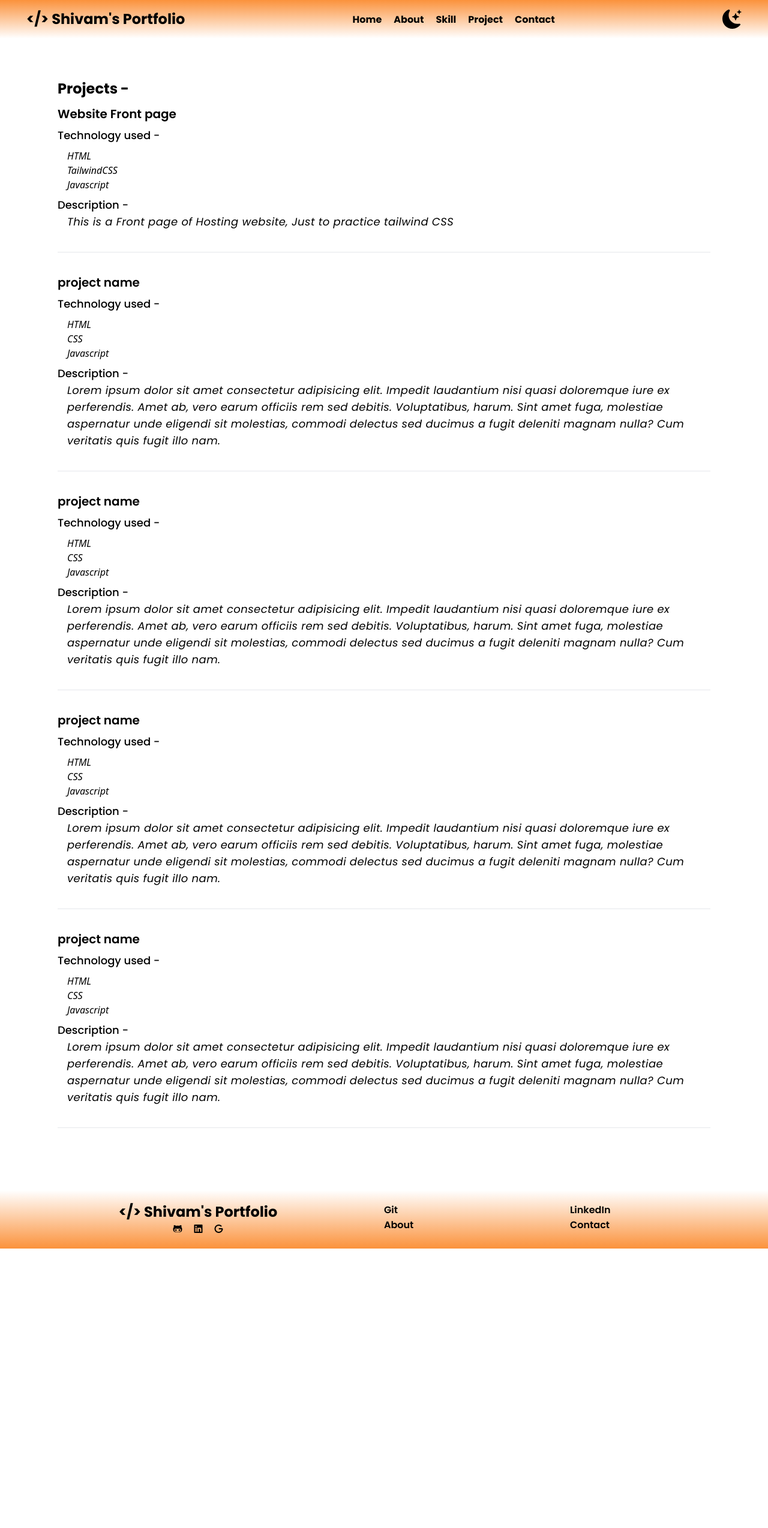
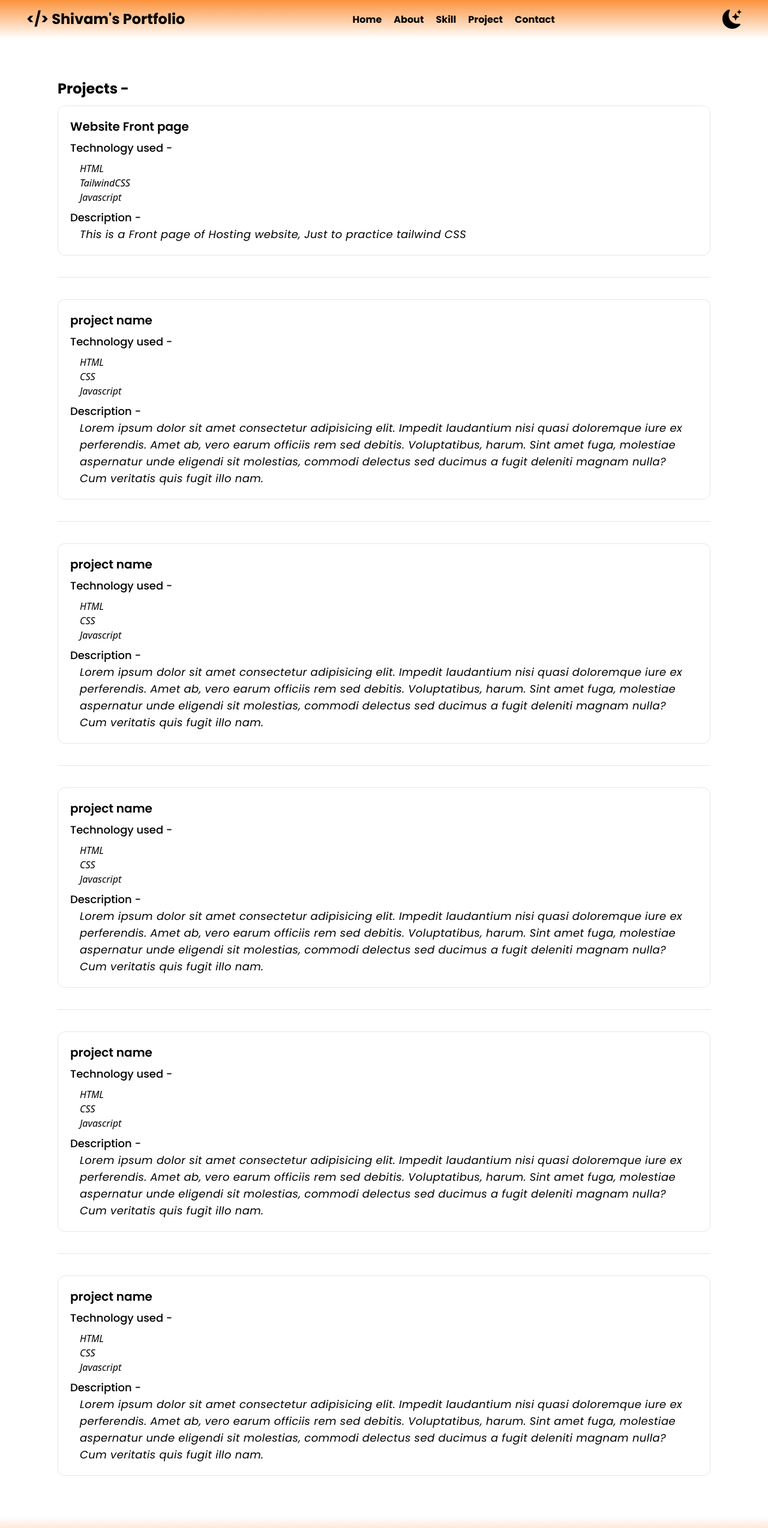
Before and after one commit to ShivamVashishthaa/Js-01-Portfolio, a React (Vite) app: page /project in a window 1280 px wide. Shown: the top 2548 px of the page at 60% size. Before the commit the page ends 2082 px from the top, so only its background shows below. Built offline with nearby package versions, Linux system fonts and the light colour scheme; a web font is replaced by a local one.

Commit message:
add-downloadCV-link

```diff
--- a/src/Components/Body/About.jsx
+++ b/src/Components/Body/About.jsx
@@ -3,16 +3,16 @@ import React from 'react'
 function About() {
     return (
         <section className='flex flex-col gap-5 px-5 min-h-full md:px-16 lg:px-24 lg:py-12 '>
-            <div >
+            <div className='' >
                 <h2 className='font-semibold text-xl mb-4'>Education -</h2>
-                <div className='md:flex md:justify-between'>
+                <div className='border rounded-xl p-5 hover:bg-orange-50 hover:scale-[1.01] transition-all ease-linear duration-100 md:flex md:justify-between'>
                     <div>
                         <h3 className='font-medium text-lg'>MCA : Master of Computer Applications</h3>
                         <em className='text-gray-500'>College : IMS Ghaziabad</em>
                     </div>
                     <em className='text-gray-500'>2019-2021</em>
                 </div>
-                <div className='mt-5 md:flex md:justify-between'>
+                <div className='border rounded-xl p-5 hover:bg-orange-50 hover:scale-[1.01] transition-all ease-linear duration-100 mt-5 md:flex md:justify-between'>
                     <div>
                         <h3 className='font-medium text-lg'>BCA : Bachelor of Computer Applications</h3>
                         <em className='text-gray-500'>College : I P College, Campus 2, Bulandshahr, U.P
@@ -24,7 +24,7 @@ function About() {
             <hr className='my-5' />
             <div>
                 <h2 className='font-semibold text-xl mb-4'>Working -</h2>
-                <div className=''>
+                <div className='border rounded-xl p-5 hover:bg-orange-50 hover:scale-[1.01] transition-all ease-linear duration-100' >
                     <h3 className='font-medium text-lg'>Infosys | <em className='text-gray-500 text-base font-normal'>	&#40; Hyderabad &#41;</em> | <em className='text-gray-500 text-sm font-normal'> &#40; Aug,2024 - Present &#41;</em></h3>
                     <em className='text-gray-500'>Senior System Engineer</em>
 
@@ -37,7 +37,7 @@ function About() {
                     </ul>
                 </div>
                 <hr className='my-9' />
-                <div className=''>
+                <div className='border rounded-xl p-5 hover:bg-orange-50 hover:scale-[1.01] transition-all ease-linear duration-100' >
                     <h3 className='font-medium text-lg'>Genpact | <em className='text-gray-500 text-base font-normal'>	&#40; Noida &#41;</em> | <em className='text-gray-500 text-sm font-normal'> &#40; Sept,2021 - Dec,2023 &#41;</em></h3>
                     <i className='text-gray-500'>Junior Java Developer</i>
                     <ul className='list-disc pl-7'>
@@ -66,11 +66,11 @@ function About() {
             <hr className='my-9' />
             <div>
                 <h2 className='font-semibold text-xl mb-4'>Certifications -</h2>
-                <div>
+                <div className='border rounded-xl p-5 hover:bg-orange-50 hover:scale-[1.01] transition-all ease-linear duration-100'>
                     <h3 className='font-medium text-lg'><a href="">Master of SpringBoot 3.0</a></h3>
                     <i className='text-gray-500'>Source : Udemy</i>
                 </div>
-                <div className='mt-5'>
+                <div className='mt-5 border rounded-xl p-5 hover:bg-orange-50 hover:scale-[1.01] transition-all ease-linear duration-100'>
                     <h3 className='font-medium text-lg'><a href="">Java Programming</a></h3>
                     <i className='text-gray-500'>Source : GreatLearning
                     </i>
--- a/src/Components/Body/Projects.jsx
+++ b/src/Components/Body/Projects.jsx
@@ -5,7 +5,7 @@ function Projects() {
     return (
         <section className='w-full h-auto px-5 md:gap-20 md:px-16 lg:px-24 lg:py-12'>
             <h2 className='text-xl font-bold md:text-2xl mb-3'>Projects -</h2>
-            <div className='flex flex-col justify-between gap-2'>
+            <div className='flex flex-col justify-between gap-2 border rounded-xl p-5 hover:bg-orange-50 hover:scale-[1.01] transition-all ease-linear duration-100  '>
                 <h3 className='text-lg font-semibold md:text-xl'><Link to="https://p-01-tailwind.vercel.app/" target="_blank">Website Front page</Link></h3>
                 <p className='text-base font-medium md:text-lg'>Technology used -</p>
                 <ul className='px-4 text-base'>
@@ -20,8 +20,9 @@ function Projects() {
                     </em></p>
                 </div>
             </div>
+
             <hr className='my-9' />
-            <div className='flex flex-col justify-between gap-2'>
+            <div className='flex flex-col justify-between gap-2 border rounded-xl p-5 hover:bg-orange-50 hover:scale-[1.01] transition-all ease-linear duration-100  '>
                 <h3 className='text-lg font-semibold md:text-xl'>project name</h3>
                 <p className='text-base font-medium md:text-lg'>Technology used -</p>
                 <ul className='px-4 text-base'>
@@ -34,8 +35,9 @@ function Projects() {
                     <p className='px-4 md:text-lg'><em className='leading-6 tracking-wide'>Lorem ipsum dolor sit amet consectetur adipisicing elit. Impedit laudantium nisi quasi doloremque iure ex perferendis. Amet ab, vero earum officiis rem sed debitis. Voluptatibus, harum. Sint amet fuga, molestiae aspernatur unde eligendi sit molestias, commodi delectus sed ducimus a fugit deleniti magnam nulla? Cum veritatis quis fugit illo nam.</em></p>
                 </div>
             </div>
+
             <hr className='my-9' />
-            <div className='flex flex-col justify-between gap-2'>
+            <div className='flex flex-col justify-between gap-2 border rounded-xl p-5 hover:bg-orange-50 hover:scale-[1.01] transition-all ease-linear duration-100  '>
                 <h3 className='text-lg font-semibold md:text-xl'>project name</h3>
                 <p className='text-base font-medium md:text-lg'>Technology used -</p>
                 <ul className='px-4 text-base'>
@@ -48,8 +50,9 @@ function Projects() {
                     <p className='px-4 md:text-lg'><em className='leading-6 tracking-wide'>Lorem ipsum dolor sit amet consectetur adipisicing elit. Impedit laudantium nisi quasi doloremque iure ex perferendis. Amet ab, vero earum officiis rem sed debitis. Voluptatibus, harum. Sint amet fuga, molestiae aspernatur unde eligendi sit molestias, commodi delectus sed ducimus a fugit deleniti magnam nulla? Cum veritatis quis fugit illo nam.</em></p>
                 </div>
             </div>
+
             <hr className='my-9' />
-            <div className='flex flex-col justify-between gap-2'>
+            <div className='flex flex-col justify-between gap-2 border rounded-xl p-5 hover:bg-orange-50 hover:scale-[1.01] transition-all ease-linear duration-100  '>
                 <h3 className='text-lg font-semibold md:text-xl'>project name</h3>
                 <p className='text-base font-medium md:text-lg'>Technology used -</p>
                 <ul className='px-4 text-base'>
@@ -62,8 +65,9 @@ function Projects() {
                     <p className='px-4 md:text-lg'><em className='leading-6 tracking-wide'>Lorem ipsum dolor sit amet consectetur adipisicing elit. Impedit laudantium nisi quasi doloremque iure ex perferendis. Amet ab, vero earum officiis rem sed debitis. Voluptatibus, harum. Sint amet fuga, molestiae aspernatur unde eligendi sit molestias, commodi delectus sed ducimus a fugit deleniti magnam nulla? Cum veritatis quis fugit illo nam.</em></p>
                 </div>
             </div>
+
             <hr className='my-9' />
-            <div className='flex flex-col justify-between gap-2'>
+            <div className='flex flex-col justify-between gap-2 border rounded-xl p-5 hover:bg-orange-50 hover:scale-[1.01] transition-all ease-linear duration-100  '>
                 <h3 className='text-lg font-semibold md:text-xl'>project name</h3>
                 <p className='text-base font-medium md:text-lg'>Technology used -</p>
                 <ul className='px-4 text-base'>
@@ -76,7 +80,22 @@ function Projects() {
                     <p className='px-4 md:text-lg'><em className='leading-6 tracking-wide'>Lorem ipsum dolor sit amet consectetur adipisicing elit. Impedit laudantium nisi quasi doloremque iure ex perferendis. Amet ab, vero earum officiis rem sed debitis. Voluptatibus, harum. Sint amet fuga, molestiae aspernatur unde eligendi sit molestias, commodi delectus sed ducimus a fugit deleniti magnam nulla? Cum veritatis quis fugit illo nam.</em></p>
                 </div>
             </div>
+
             <hr className='my-9' />
+            <div className='flex flex-col justify-between gap-2 border rounded-xl p-5 hover:bg-orange-50 hover:scale-[1.01] transition-all ease-linear duration-100  '>
+                <h3 className='text-lg font-semibold md:text-xl'>project name</h3>
+                <p className='text-base font-medium md:text-lg'>Technology used -</p>
+                <ul className='px-4 text-base'>
+                    <li><em>HTML</em></li>
+                    <li><em>CSS</em></li>
+                    <li><em>Javascript</em></li>
+                </ul>
+                <div>
+                    <p className='text-base font-medium md:text-lg'>Description -</p>
+                    <p className='px-4 md:text-lg'><em className='leading-6 tracking-wide'>Lorem ipsum dolor sit amet consectetur adipisicing elit. Impedit laudantium nisi quasi doloremque iure ex perferendis. Amet ab, vero earum officiis rem sed debitis. Voluptatibus, harum. Sint amet fuga, molestiae aspernatur unde eligendi sit molestias, commodi delectus sed ducimus a fugit deleniti magnam nulla? Cum veritatis quis fugit illo nam.</em></p>
+                </div>
+            </div>
+
 
 
         </section>
```
